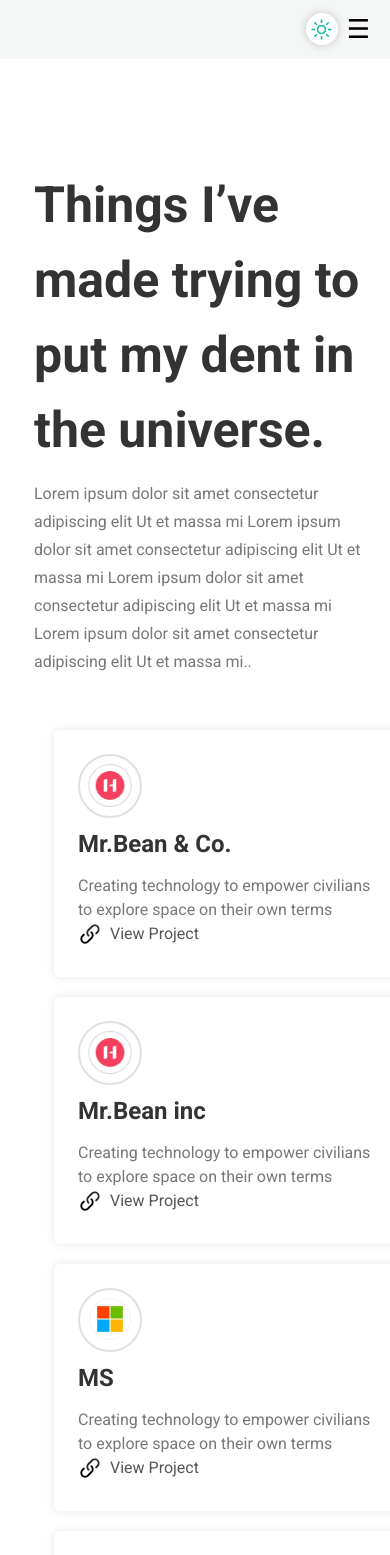
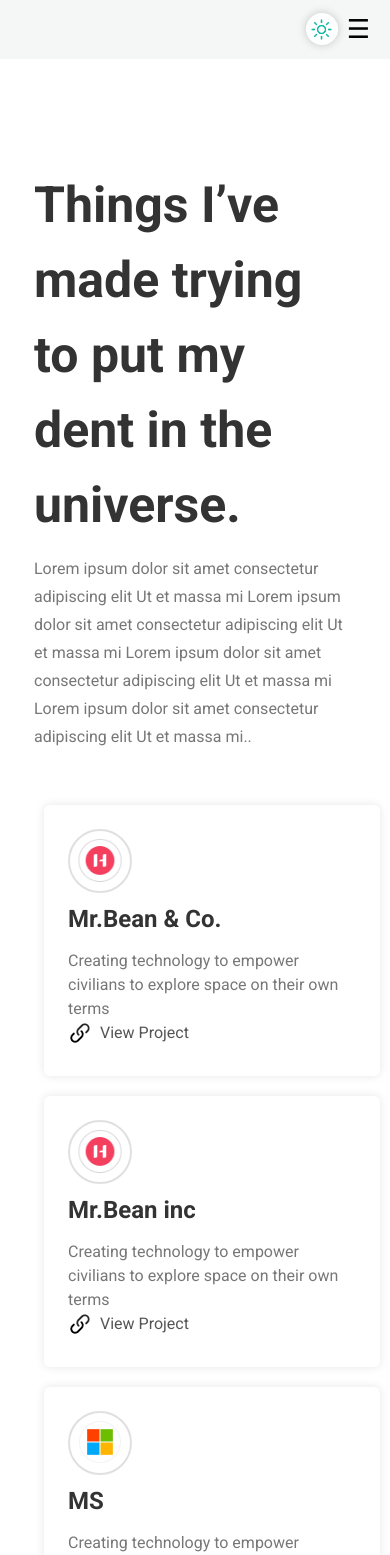
Before and after one commit to olael94/olael94-CS220-PortfolioFinal-With-Correct-Template, a Next.js app: page /projects in a window 390 px wide. Shown: the top 1555 px of the page. Built offline with nearby package versions, Linux system fonts and the light colour scheme.

Commit message:
removed margin to project card in mobile

```diff
--- a/src/app/globals.css
+++ b/src/app/globals.css
@@ -367,8 +367,10 @@ footer {
     flex-direction: column;
   }
 
-  .project-card {
+  .project-card-container .project-card {
     min-width: 330px;
+    margin-right: unset;
+    margin-left: unset;
   }
 
   /* USES page jsx Mobile CSS */
```
